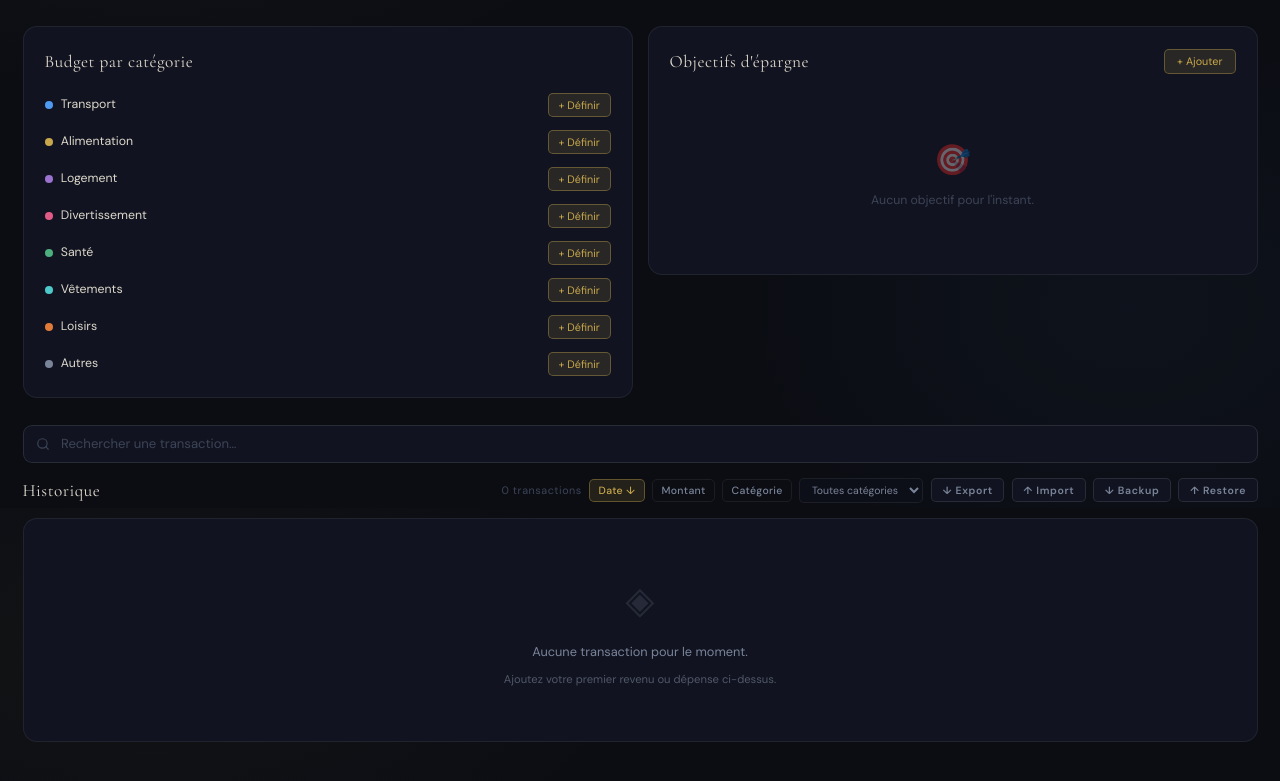
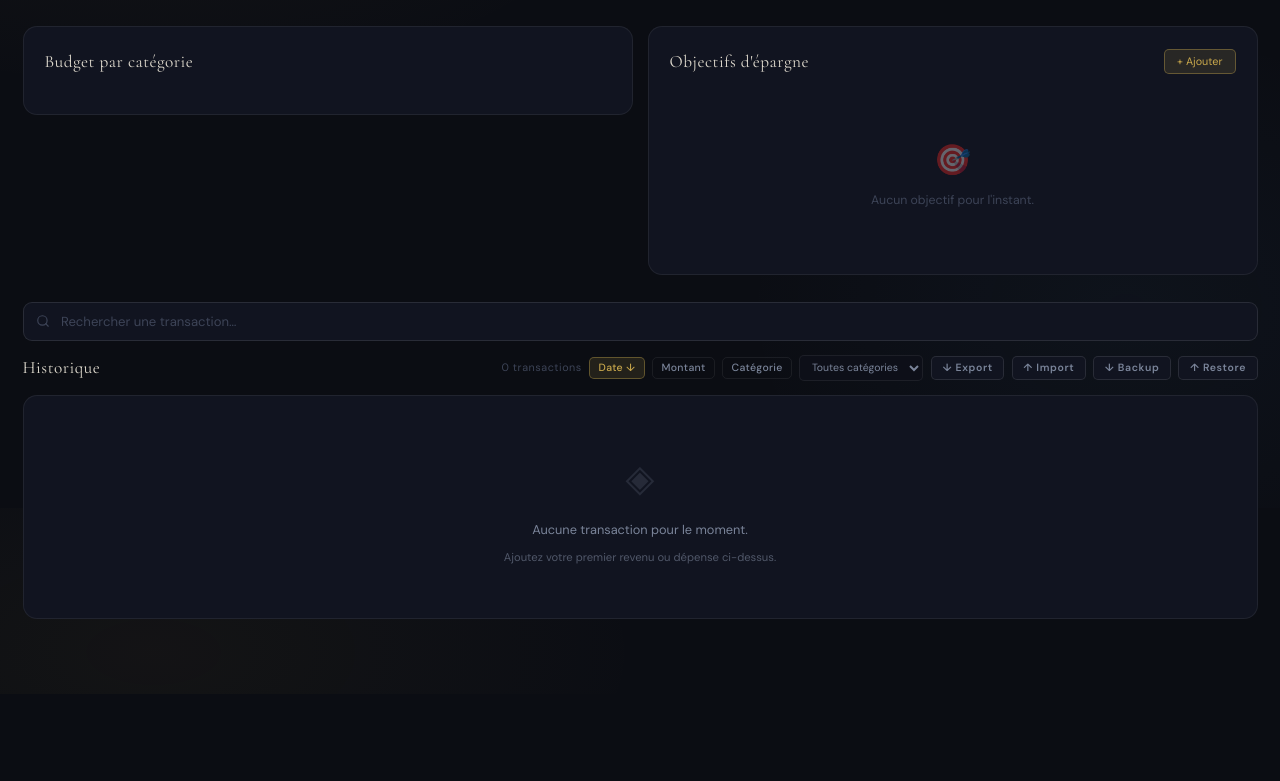
Before and after one commit to soulDiangou/suivi-de-budget, a React (Vite) app: page / in a window 1280 px wide. Shown: the part 1092-1873 px from the top of the page. After the commit the page ends 1786 px from the top, so only its background shows below. Built offline with nearby package versions, Linux system fonts and the light colour scheme.

Commit message:
feat: BudgetManager accepte allCategories prop + filtre clés undefined

```diff
--- a/src/components/BudgetManager.jsx
+++ b/src/components/BudgetManager.jsx
@@ -1,16 +1,15 @@
 import { useState } from 'react';
-import { CATEGORIES } from '../constants';
 import { formatAmount } from '../constants';
 
-export default function BudgetManager({ budgets, setBudget, clearBudget, expensesByCategory }) {
+export default function BudgetManager({ budgets, setBudget, clearBudget, expensesByCategory, allCategories = [] }) {
   const [editing, setEditing] = useState(null);
   const [draft, setDraft]     = useState('');
 
   const spentMap = Object.fromEntries(
     expensesByCategory.map(e => {
-      const cat = CATEGORIES.find(c => c.label === e.name);
+      const cat = allCategories.find(c => c.label === e.name);
       return [cat?.id, e.value];
-    })
+    }).filter(([id]) => id !== undefined)
   );
 
   const startEdit = (catId, current) => {
@@ -29,7 +28,7 @@ export default function BudgetManager({ budgets, setBudget, clearBudget, expense
     <div className="chart-card">
       <h2 className="section-title" style={{ marginBottom: '1.2rem' }}>Budget par catégorie</h2>
       <div className="budget-list">
-        {CATEGORIES.map(cat => {
+        {allCategories.map(cat => {
           const budget = budgets[cat.id] || 0;
           const spent  = spentMap[cat.id] || 0;
           const pct    = budget > 0 ? Math.min((spent / budget) * 100, 100) : 0;
```
